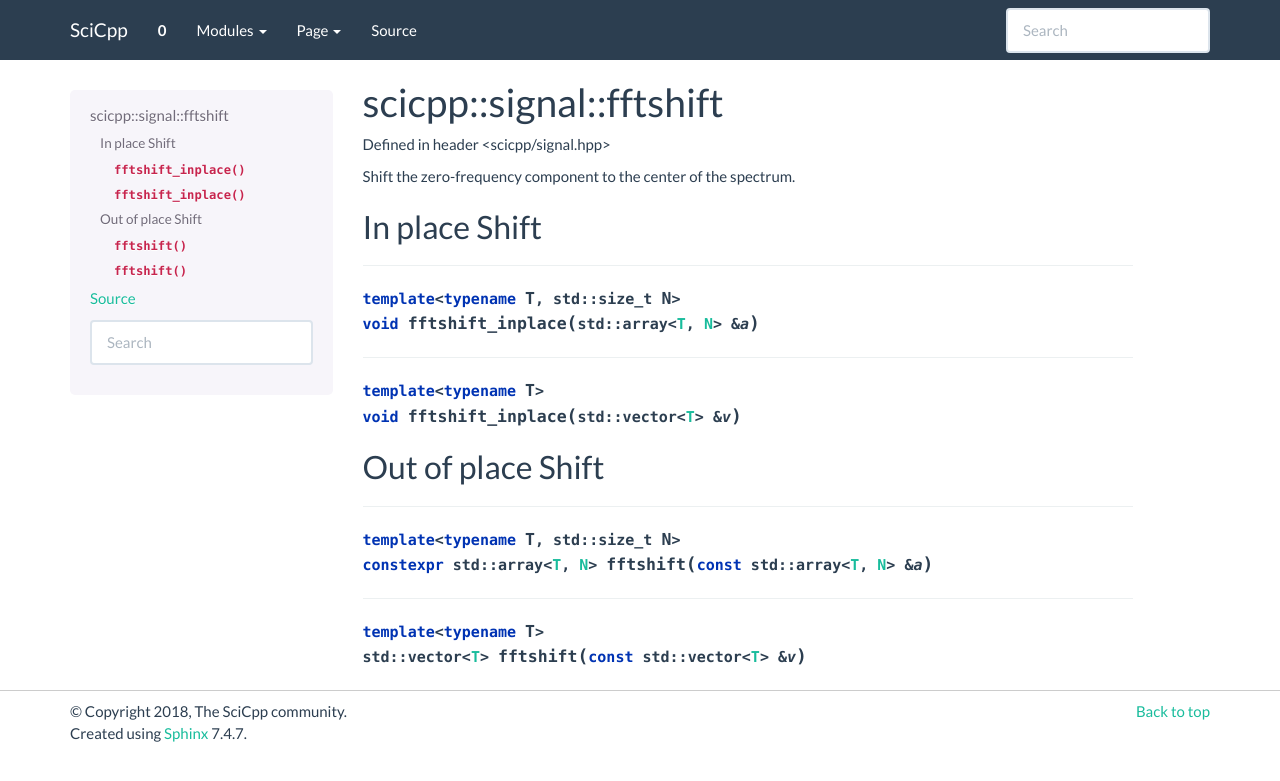
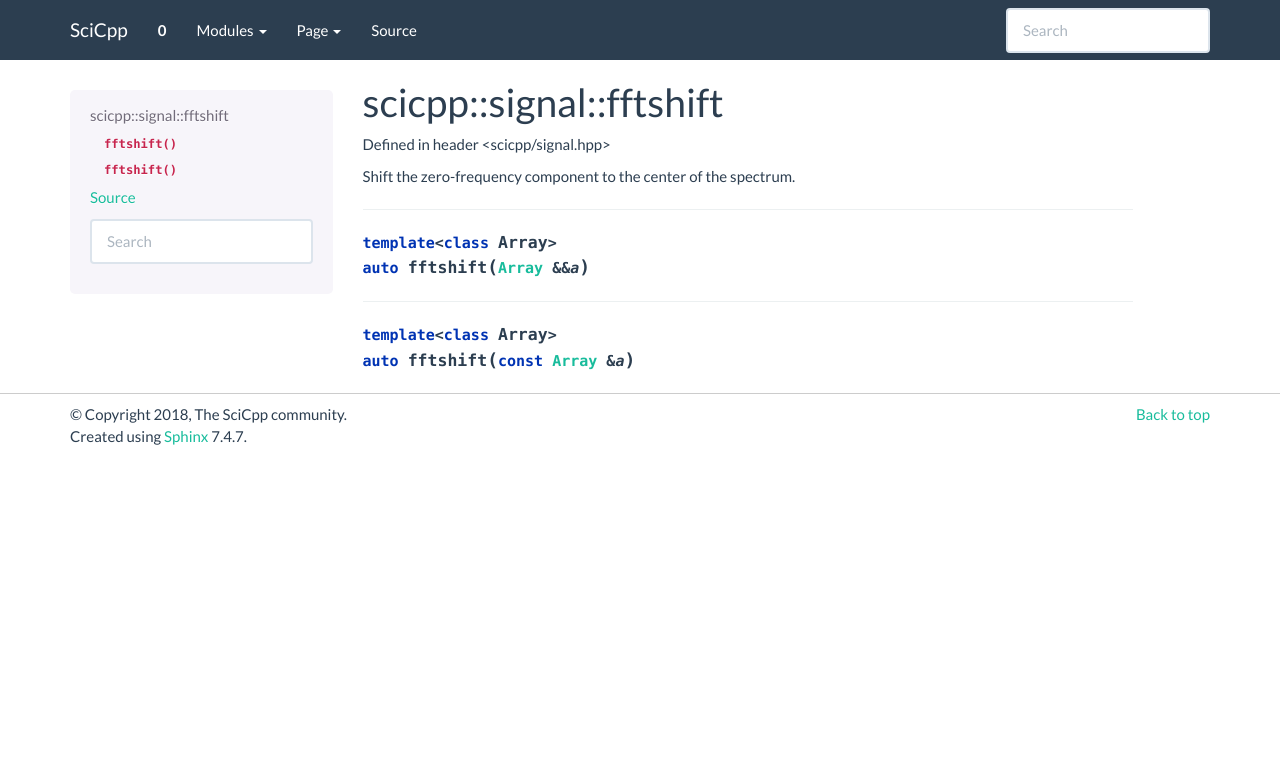
Before and after one commit to tvanderbruggen/SciCpp, a Sphinx documentation site: the page built from doc/source/signal.fftshift.rst, in a window 1280 px wide. Shown: the top 781 px of the page. Built offline with Sphinx 7.4.7, drawn with Linux system fonts in a browser that asks for light colours.

Commit message:
Use move semantics for fftshift

```diff
--- a/doc/source/signal.fftshift.rst
+++ b/doc/source/signal.fftshift.rst
@@ -7,28 +7,12 @@ Defined in header <scicpp/signal.hpp>
 
 Shift the zero-frequency component to the center of the spectrum.
 
-In place Shift
----------------------------
+--------------------------------------
+
+.. function:: template <class Array> \
+              auto fftshift(Array &&a)
 
 --------------------------------------
 
-.. function:: template <typename T, std::size_t N> \
-              void fftshift_inplace(std::array<T, N> &a)
-
---------------------------------------
-
-.. function:: template <typename T> \
-              void fftshift_inplace(std::vector<T> &v)
-
-Out of place Shift
----------------------------
-
---------------------------------------
-
-.. function:: template <typename T, std::size_t N> \
-              constexpr std::array<T, N> fftshift(const std::array<T, N> &a)
-
---------------------------------------
-
-.. function:: template <typename T> \
-              std::vector<T> fftshift(const std::vector<T> &v)
+.. function:: template <class Array> \
+              auto fftshift(const Array &a)
```
Also changed, not shown: 3 other files.
